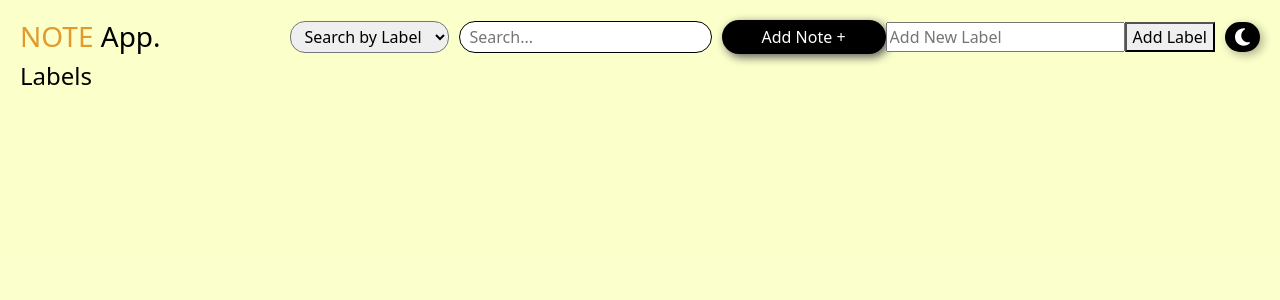
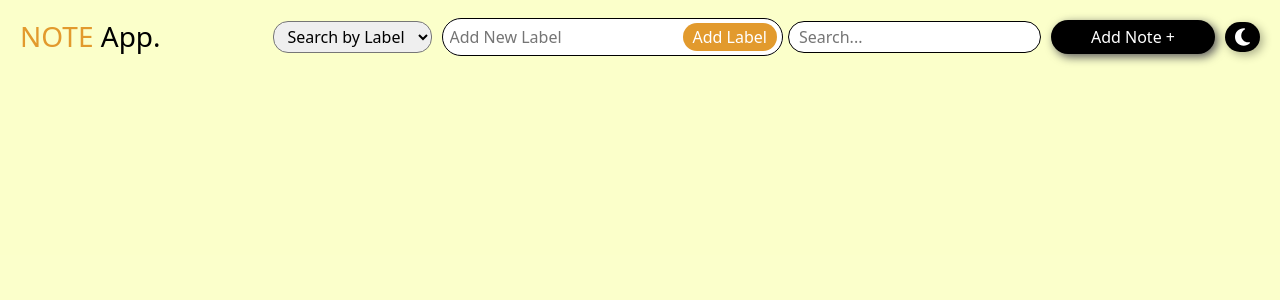
Before and after one commit to darshan-pentagoat/note-app, a React (Vite) app: page / in a window 1280 px wide. Shown: the top 300 px of the page. Built offline with nearby package versions, Linux system fonts and the light colour scheme.

Commit message:
css changes of labels

```diff
--- a/src/Note.jsx
+++ b/src/Note.jsx
@@ -12,6 +12,8 @@ import {
   faTrash,
 } from "@fortawesome/free-solid-svg-icons";
 import { FontAwesomeIcon } from "@fortawesome/react-fontawesome";
+import { ToastContainer, toast } from "react-toastify";
+import "react-toastify/dist/ReactToastify.css";
 
 const Note = () => {
   const {
@@ -51,6 +53,13 @@ const Note = () => {
     setEditedLabelText(text);
   };
 
+  const notify = () =>
+    toast.success("Label Added Successfully", {
+      position: "top-center",
+      theme: "colored",
+      autoClose: 1000,
+    });
+
   return (
     <div className="noteapp_container" style={appStyle}>
       {storeNote}
@@ -75,6 +84,29 @@ const Note = () => {
             ))}
           </select>
 
+          {/* New Label Input and Button */}
+          <span className="add_label_div">
+            <input
+              type="text"
+              className="new_label_input"
+              placeholder="Add New Label"
+              value={newLabels}
+              onChange={handleNewLabel}
+            />
+            <button
+              className="add_label_btn"
+              onClick={() => {
+                addLabel(currentNoteId);
+                notify();
+              }}
+            >
+              {" "}
+              Add Label
+            </button>
+          </span>
+
+          {/* New Label Input and Button ends */}
+
           <input
             type="text"
             placeholder="Search..."
@@ -86,22 +118,6 @@ const Note = () => {
           <button className="add_note_btn" onClick={addNote}>
             Add Note +
           </button>
-
-          {/* New Label Input and Button */}
-          <input
-            type="text"
-            className="new_label_input"
-            placeholder="Add New Label"
-            value={newLabels}
-            onChange={handleNewLabel}
-          />
-          <button
-            className="add_label_btn"
-            onClick={() => addLabel(currentNoteId)}
-          >
-            Add Label
-          </button>
-          {/* New Label Input and Button ends */}
 
           <button
             className="theme_btn"
@@ -130,10 +146,16 @@ const Note = () => {
 
       {/* Labels Section with Edit and Delete Buttons */}
       <div className="labels_section">
-        <h4>Labels</h4>
+        <h4 style={{ textDecoration: "underline" }}>
+          {labels.length === 0 ? "" : "All Labels:"}
+        </h4>
         <ul>
           {labels.map((label) => (
-            <li key={label.id} className="label_items">
+            <li
+              style={{ listStyle: "decimal" }}
+              key={label.id}
+              className="label_items"
+            >
               {editingLabelId == label.id ? (
                 <>
                   <input
@@ -146,6 +168,7 @@ const Note = () => {
                       editLabel(label.id, editedLabelText);
                       setEditingLabelId(null);
                     }}
+                    className="save_label_btn"
                   >
                     Save
                   </button>
@@ -153,10 +176,16 @@ const Note = () => {
               ) : (
                 <>
                   <span>{label.text}</span>
-                  <button onClick={() => handleLabelEdit(label.id, label.text)}>
+                  <button
+                    className="label_edit_btn"
+                    onClick={() => handleLabelEdit(label.id, label.text)}
+                  >
                     <FontAwesomeIcon icon={faPenToSquare} />
                   </button>
-                  <button onClick={() => deleteLabel(label.id)}>
+                  <button
+                    className="label_delete_btn"
+                    onClick={() => deleteLabel(label.id)}
+                  >
                     <FontAwesomeIcon icon={faTrash} />
                   </button>
                 </>
@@ -179,6 +208,7 @@ const Note = () => {
               ))}
             </>
           )}
+          <ToastContainer />
         </div>
       </div>
     </div>
--- a/src/NoteCard.jsx
+++ b/src/NoteCard.jsx
@@ -37,16 +37,16 @@ const NoteCard = ({ note, setCurrentNoteId }) => {
     setView((prevView) => (prevView === "canvass" ? "" : "canvass"));
   };
 
-  const handleEditClick = (label) => {
-    setEditingLabelId(label.id);
-    setEditedLabelText(label.text);
-  };
+  // const handleEditClick = (label) => {
+  //   setEditingLabelId(label.id);
+  //   setEditedLabelText(label.text);
+  // };
 
-  const handleSaveClick = (labelId) => {
-    editLabel(note.id, labelId, editedLabelText);
-    setEditingLabelId(null);
-    setEditedLabelText("");
-  };
+  // const handleSaveClick = (labelId) => {
+  //   editLabel(note.id, labelId, editedLabelText);
+  //   setEditingLabelId(null);
+  //   setEditedLabelText("");
+  // };
 
   const [desc, setDesc] = useState(note.text);
   const [isEditing, setIsEditing] = useState(true);
--- a/src/NoteContext.jsx
+++ b/src/NoteContext.jsx
@@ -115,6 +115,7 @@ export const NoteProvider = ({ children }) => {
   // };
 
   const [labels, setLabels] = useState([]);
+
   // const addLabelToCard = (label) => {
   //   setLabels((cur) => [...cur, { ...label }]);
   // };
@@ -149,6 +150,7 @@ export const NoteProvider = ({ children }) => {
   };
 
   const [newLabels, setNewLabels] = useState([]);
+
   const handleNewLabel = (e) => {
     setNewLabels(e.target.value);
   };
--- a/src/index.css
+++ b/src/index.css
@@ -124,3 +124,39 @@ textarea:disabled {
 .draw_btn:hover {
   background: #e29a2d;
 }
+
+.add_label_div {
+  background: #ffffff !important;
+  border: 1px solid;
+  border-radius: 20px;
+  padding: 7px 5px !important;
+  justify-content: space-between;
+  margin-right: 5px;
+}
+.new_label_input {
+  border: none;
+  outline: 0;
+}
+.add_label_btn {
+  border: none;
+  background: #e29a2d;
+  border-radius: 30px;
+  padding: 2px 10px;
+  color: #ffffff;
+}
+.label_edit_btn {
+  border: none;
+  margin: 1px 2px;
+}
+
+.label_delete_btn {
+  border: none;
+  margin: 1px 2px;
+  background: rgb(255, 126, 126);
+}
+.save_label_btn {
+  margin: 0px 5px;
+  background: rgb(163, 196, 43);
+  border: none;
+  padding: 3px 10px;
+}
```
Also changed, not shown: src/ModalBox.jsx (line endings or trailing spaces).
